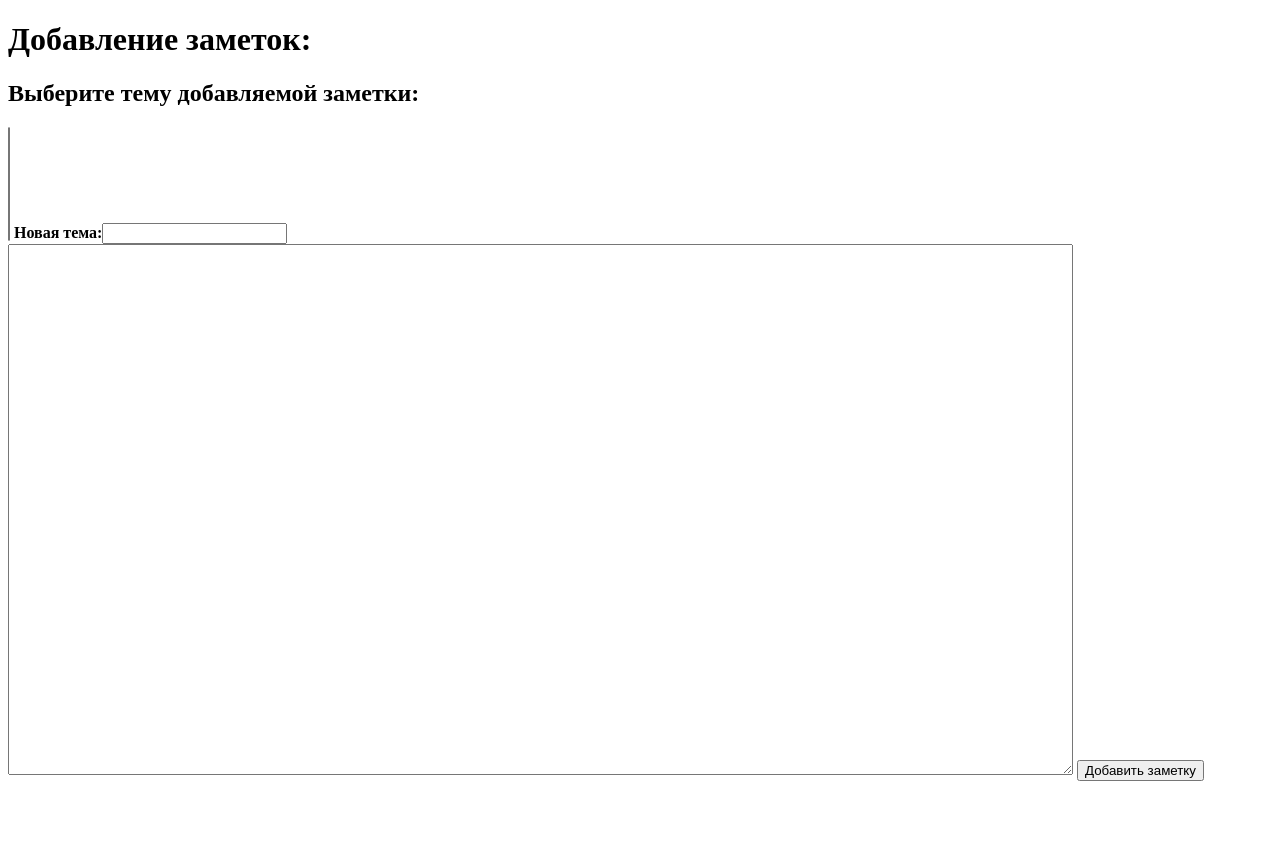
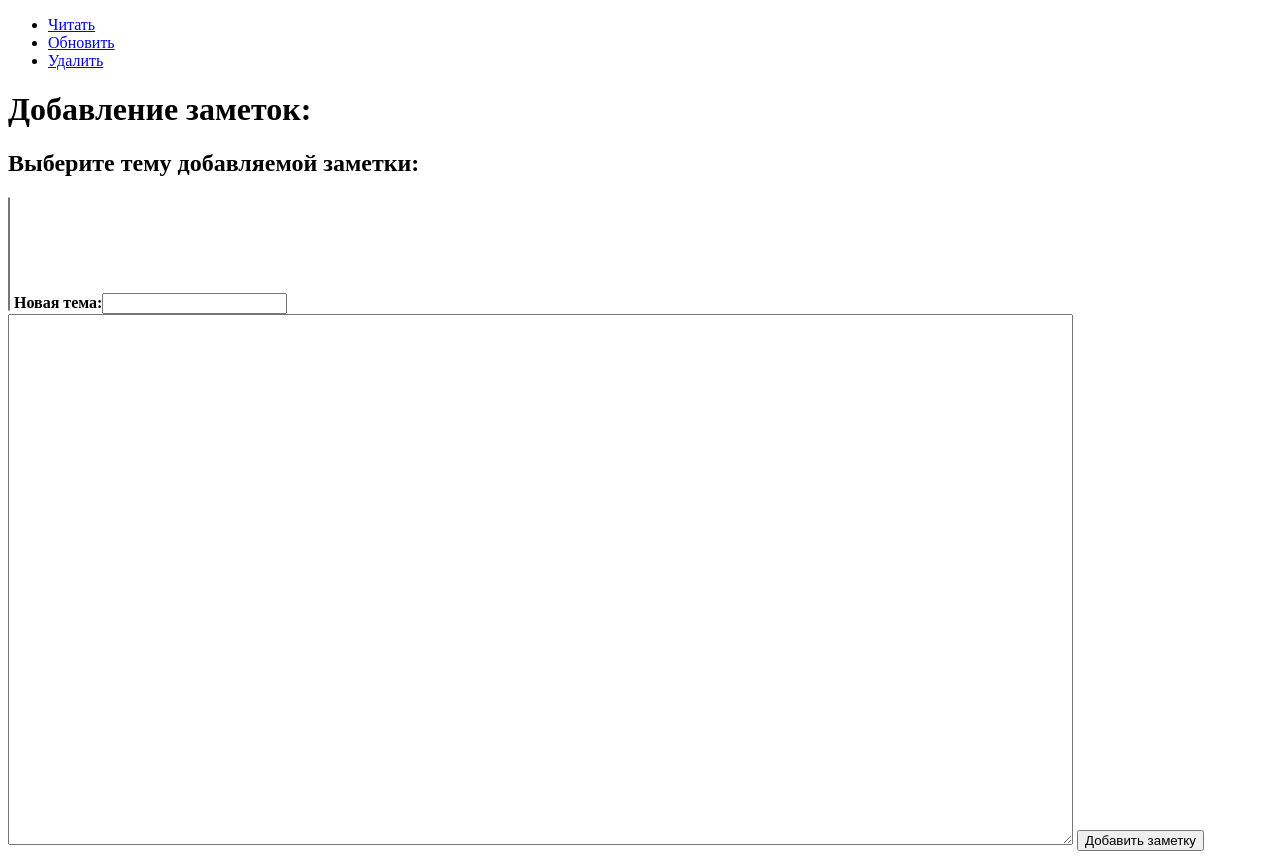
Before and after one commit to vtcoolcoder/etc, a Java web app: page /create.jsp in a window 1280 px wide. Before the commit the page ends 781 px from the top, so only its background shows below. Run offline with Tomcat 11, a stand-in JSP engine, Linux system fonts and the light colour scheme; data that the repository does not hold is empty.

Commit message:
Добавление навигации: тест...

```diff
--- a/create.jsp
+++ b/create.jsp
@@ -8,6 +8,13 @@
     <title>Добавление заметок</title>
 </head>
 <body>
+    <div>
+        <ul>
+            <li><a href="index.jsp">Читать</a></li>
+            <li><a href="update.jsp">Обновить</a></li>
+            <li><a href="delete.jsp">Удалить</a></li>
+        </ul>
+    </div>
     <h1>Добавление заметок:</h1>
     <%= API.tryCreateNote() %>
     <h2>Выберите тему добавляемой заметки:</h2>
--- a/index.jsp
+++ b/index.jsp
@@ -10,9 +10,9 @@
 <body>
     <div>
         <ul>
-            <li>Создать</li>
-            <li>Обновить</li>
-            <li>Удалить</li>
+            <li><a href="create.jsp">Создать</a></li>
+            <li><a href="update.jsp">Обновить</a></li>
+            <li><a href="delete.jsp">Удалить</a></li>
         </ul>
     </div>
     <h1>Заметки</h1>
```
Also changed, not shown: delete.jsp (+7 -0 lines), update.jsp (+7 -0 lines).
